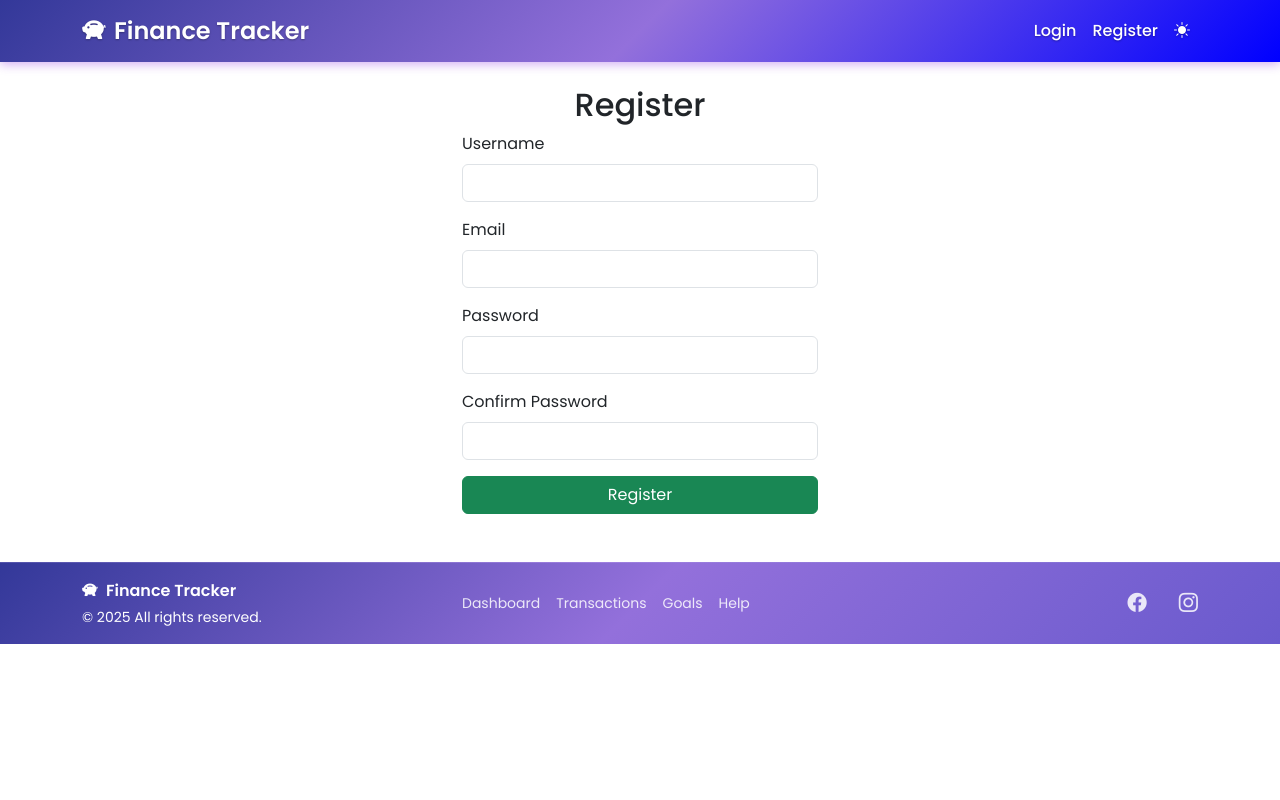
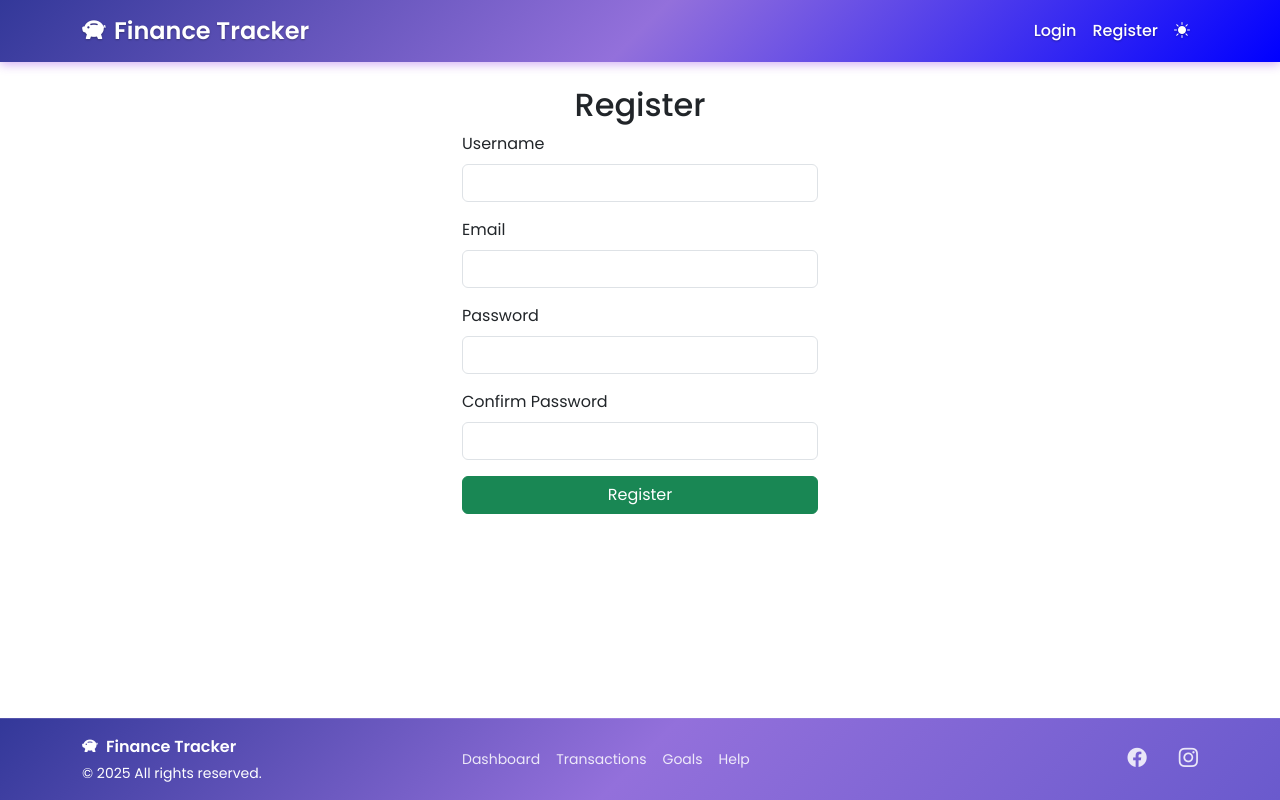
Before and after one commit to Adib-Ishraq/Finance-Tracker---CSE470, a Flask app: page /register in a window 1280 px wide. Run offline with Flask 3, Linux system fonts and the light colour scheme; some libraries are stand-ins or nearby versions.

Commit message:
Footer Fixed

```diff
--- a/templates/base.html
+++ b/templates/base.html
@@ -9,6 +9,21 @@
     <link href="https://fonts.googleapis.com/css2?family=Poppins:wght@400;500;600&display=swap" rel="stylesheet">
 
     <style>
+        html, body {
+            height: 100%;
+            margin: 0;
+        }
+
+        body {
+            display: flex;
+            flex-direction: column;
+            min-height: 100vh;
+        }
+
+        .content-wrapper {
+            flex: 1 0 auto;
+        }
+
         body, h1, h2, h3, h4, h5, h6, p, a, span, input, button {
             font-family: 'Poppins', sans-serif;
         }
@@ -57,6 +72,8 @@
             background: linear-gradient(135deg, #333899, #9370DB, #6a5acd);
             color: white;
             border-top: 1px solid rgba(255, 255, 255, 0.1);
+            flex-shrink: 0;
+            width: 100%;
         }
 
         [data-bs-theme="dark"] .footer {
@@ -179,6 +196,7 @@
         </div>
     </nav>
 
+    <div class="content-wrapper">
         <div class="container mt-4">
             {% with messages = get_flashed_messages(with_categories=true) %}
                 {% if messages %}
@@ -189,6 +207,7 @@
             {% endwith %}
 
             {% block content %}{% endblock %}
+        </div>
     </div>
 
     <script src="https://cdn.jsdelivr.net/npm/bootstrap@5.3.0/dist/js/bootstrap.bundle.min.js"></script>
@@ -290,7 +309,7 @@
     </script>
 
     <!-- Footer -->
-    <footer class="footer mt-5 py-3">
+    <footer class="footer py-3">
         <div class="container">
             <div class="row align-items-center">
                 <!-- Logo and copyright -->
```
Lines whose indentation alone changed are shown as unchanged.
